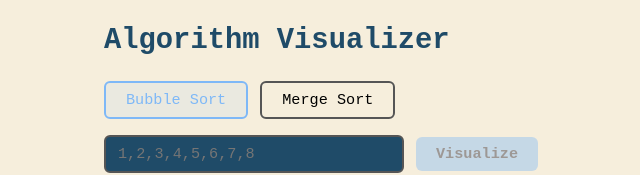
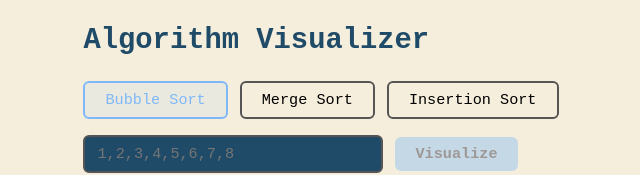
Before and after one commit to Anonymoose725/algo-visualizer-frontend, a React (Create React App) app: page / in a window 1280 px wide. Shown: the top 175 px of the page, without its empty margins (319-959 px from the left). Built offline with nearby package versions, Linux system fonts and the light colour scheme; no server answers.

Commit message:
insertionsort elements

```diff
--- a/src/AlgorithmPicker.js
+++ b/src/AlgorithmPicker.js
@@ -15,6 +15,12 @@ function AlgorithmPicker({ algorithm, onSelect }) {
             >
                 Merge Sort
             </button>
+            <button
+                className={algorithm === "insertion" ? "active" : ""}
+                onClick={() => onSelect("insertion")}
+            >
+                Insertion Sort
+            </button>
         </div>
     )
 }
```
